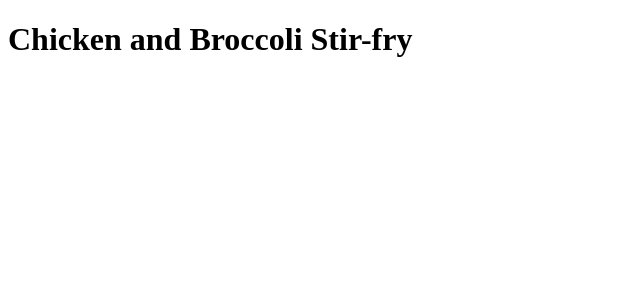
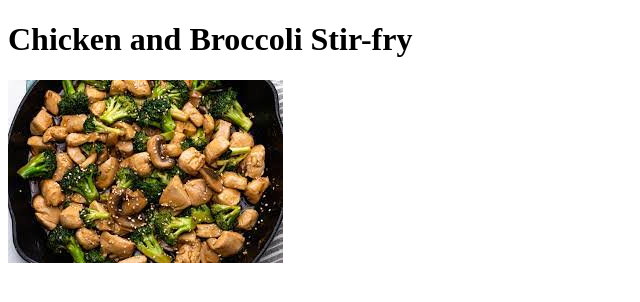
Before and after one commit to ConnectMinimum8696/odin-recipes, a plain HTML site: page recipes/chicken-and-broccoli-stir-fry.html in a window 1280 px wide. Shown: the whole page, without its empty margins (0-640 px from the left). Drawn offline with Linux system fonts and the light colour scheme.

Commit message:
Odin Recipes Project
modified the chicken and broccoli stir-fry page to include an image, and added images directory.

```diff
--- a/recipes/chicken-and-broccoli-stir-fry.html
+++ b/recipes/chicken-and-broccoli-stir-fry.html
@@ -7,5 +7,7 @@
 
     <body>
         <h1>Chicken and Broccoli Stir-fry</h1>
+        <img src="../images/chicken-and-broccoli-stir-fry.jpeg">
+
     </body>
 </html>
```
Also changed, not shown: images/chicken-and-broccoli-stir-fry.jpeg (added).
